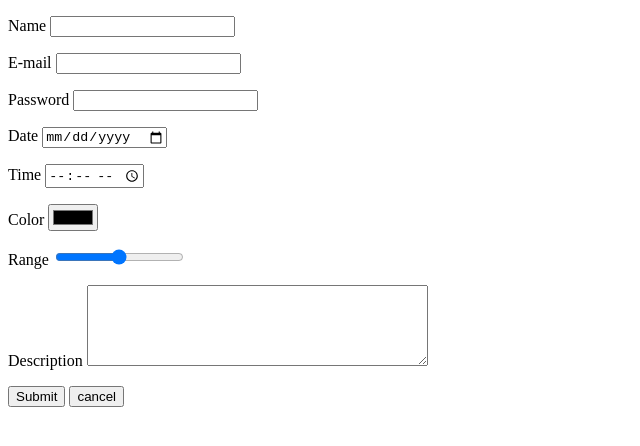
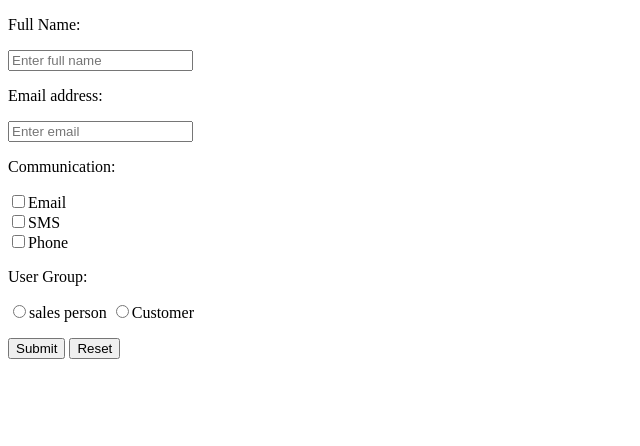
Before and after one commit to khachapuridze/html-and-css-practices, a plain HTML site: page 4-Forms/index.html in a window 1280 px wide. Shown: the whole page, without its empty margins (0-640 px from the left). Drawn offline with Linux system fonts and the light colour scheme.

Commit message:
feat(4-Forms): finish practice 3

```diff
--- a/4-Forms/index.html
+++ b/4-Forms/index.html
@@ -8,59 +8,31 @@
 </head>
 <body>
         <form action="/">
+
+            <p><label>Full Name: </label></p>
                 <p>
-        <label>Name
-            <input type="text" name="Name" required>
-        </label>
+                <input type="text" name="FullNAme" placeholder="Enter full name" required>
                 </p>
-
+                <p><label>Email address: </label></p>
                 <p>
-            <label>E-mail
-                <input type="email" name="email"  required>
-            </label>
+                <input type="email" name="email" placeholder="Enter email" required>
                 </p>
+                <p><label >Communication:</label></p>
                 <p>
-                <label>Password
-                    <input type="password" name="password" required>
-                </label>
+                    <input type="checkbox" name="Communication" value="Email" >Email <br>
+                    <input type="checkbox" name="Communication" value="SMS" >SMS <br>
+                    <input type="checkbox" name="Communication" value="Phone" >Phone <br>
                 </p>
+            <p><label >User Group:</label></p>
             <p>
-                    <label>Date
-                        <input type="date" name="date" required>
-                    </label>
-                </p>
-                <p>
-                        <label>Time
-                            <input type="time" name="Time" required>
-                        </label>
-                    </p>
-                    <p>
-                        <label >Color
-
-
-                        <input type="color" name="color" required>
-                    </label>
-                    </p>
-                    <p>
-                        <label >Range
-                            <input type="range" name="Range" required >
-                        </label>
-                    </p>
-                    <p>
-                        <label>Description
-                            <textarea name="description" id="" cols="40" rows="5" required></textarea>
-                        </label>
+                <input type="radio" name="User" value="sales" >sales person
+                <input type="radio" name="User" value="Customer">Customer
             </p>
 
             <p>
                     <input type="submit"  value="Submit">
-                        <input type="reset" value="cancel" >
+                    <input type="reset" name="Cancel" >
                 </p>
-
-
-
-
-
 
         </form>
 
```
Lines whose indentation alone changed are shown as unchanged.
